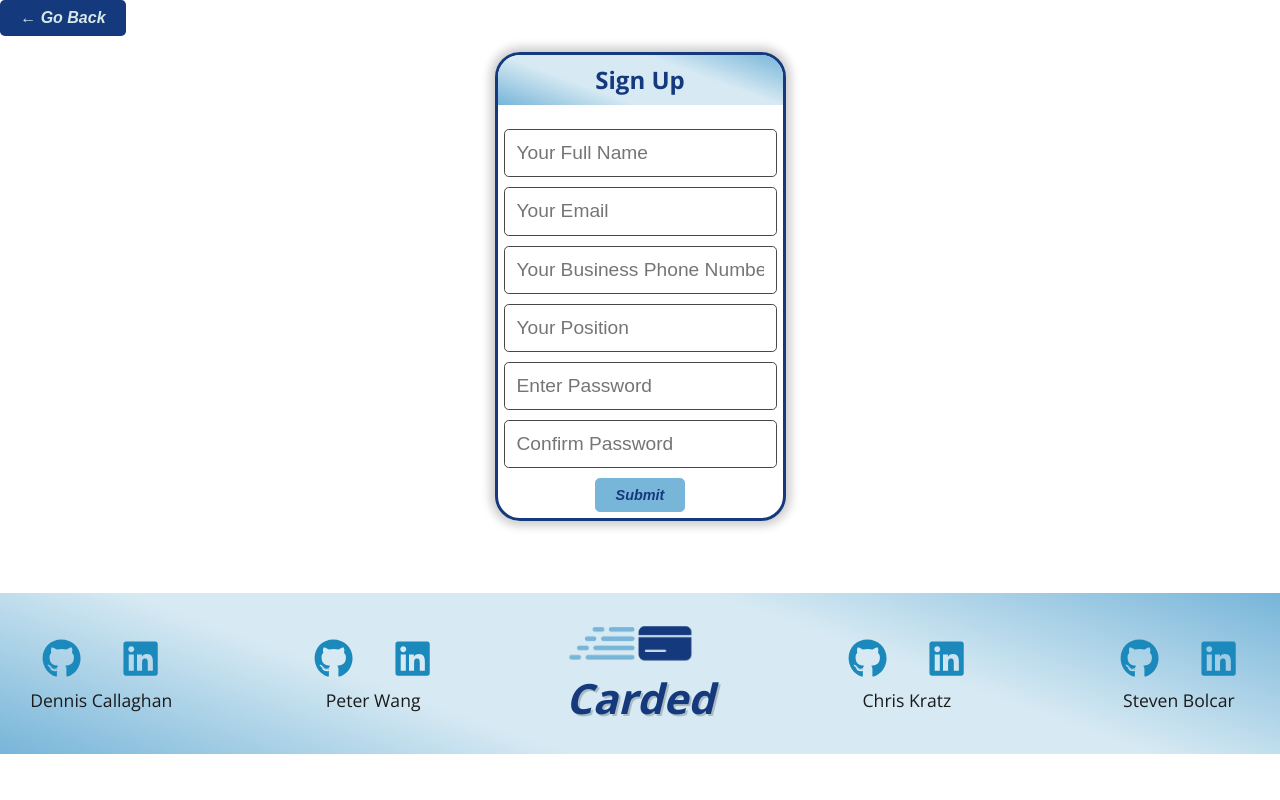
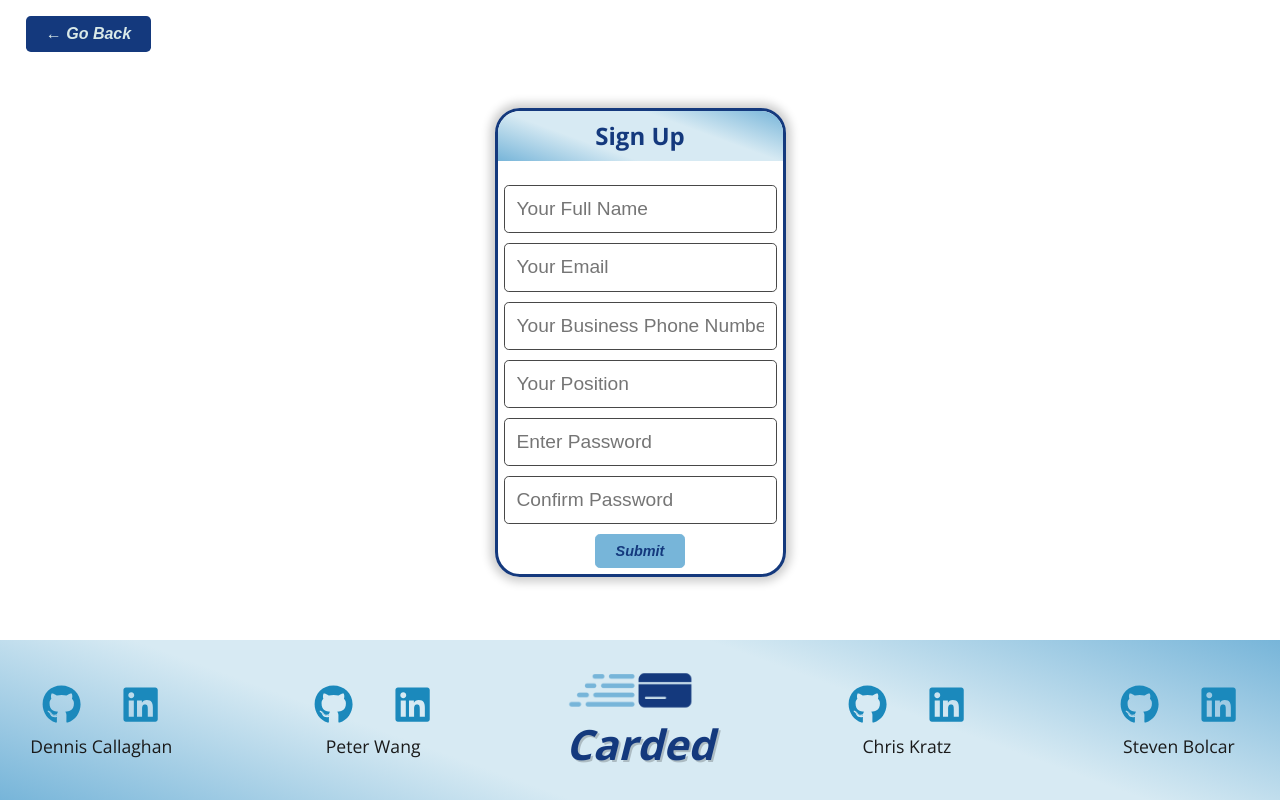
Before and after one commit to DRCallaghan/Carded, a React (Create React App) app in the folder client/: page /signup in a window 1280 px wide. Built offline with nearby package versions, Linux system fonts and the light colour scheme.

Commit message:
added client side validation with an email helper

```diff
--- a/client/src/pages/Login.js
+++ b/client/src/pages/Login.js
@@ -2,18 +2,28 @@ import React, { useState } from 'react';
 import { useNavigate } from 'react-router-dom';
 import { useMutation } from '@apollo/client';
 import { LOGIN_USER } from '../utils/mutations';
-import Footer from '../components/Footer';
+import Footer from '../components/Footer/index'
 import Auth from '../utils/auth';
 import BackButton from '../components/Bootstrap/backButton';
+import { validateEmail } from '../utils/helpers';
 
 const Login = (props) => {
   const [formState, setFormState] = useState({ email: '', password: '' });
   const [login, { error, data }] = useMutation(LOGIN_USER);
+const [errorMessage, setErrorMessage] = useState('')
 
   // update state based on form input changes
   const handleChange = (event) => {
+    if (event.target.name === 'email') {
+      const isValid = validateEmail(event.target.value)
+
+        if (!isValid) {
+          setErrorMessage('please enter a valid email!')
+        }else {
+          setErrorMessage('')
+        }
+    }
     const { name, value } = event.target;
-
     setFormState({
       ...formState,
       [name]: value,
--- a/client/src/pages/Signup.js
+++ b/client/src/pages/Signup.js
@@ -1,10 +1,11 @@
 import React, { useState } from 'react';
 import { useNavigate } from 'react-router-dom';
-import HomeFooter from '../components/Footer/homefoot';
+import Footer from '../components/Footer/index'
 import { useMutation } from '@apollo/client';
 import { ADD_PROFILE } from '../utils/mutations';
 import BackButton from '../components/Bootstrap/backButton';
 import Auth from '../utils/auth';
+import { validateEmail } from '../utils/helpers';
 
 const Signup = () => {
   const [formState, setFormState] = useState({
@@ -15,16 +16,27 @@ const Signup = () => {
     password: '',
     confirm: ''
   });
+
+  const [errorMessage, setErrorMessage] = useState('')
   const [addProfile, { error, data }] = useMutation(ADD_PROFILE);
 
   // update state based on form input changes
   const handleChange = (event) => {
+    if (event.target.name === 'email') {
+      const isValid = validateEmail(event.target.value)
+
+        if (!isValid) {
+          setErrorMessage('please enter a valid email!')
+        }else {
+          setErrorMessage('')
+        }
+    }
     const { name, value } = event.target;
-
     setFormState({
       ...formState,
       [name]: value,
     });
+
 
 
   };
@@ -55,6 +67,8 @@ const Signup = () => {
   const styles = {
     borderStyle: {
       borderRadius: '50px',
+      paddingTop: '5vh',
+      paddingRight: '2vw',
     },
     buttonStyle: {
       margin: 'auto',
@@ -75,7 +89,7 @@ const Signup = () => {
   }
 
   return (
-    <div className='backBtn'>
+    <div style={styles.goBack} className='backBtn'>
 
       <BackButton style={styles.goBack} />
       <main style={styles.borderStyle} className="flex-row justify-center">
@@ -152,7 +166,7 @@ const Signup = () => {
             </div>
           </div>
         </div>
-        <HomeFooter />
+        <Footer />
       </main>
     </div>
   );
--- /dev/null
+++ b/client/src/utils/helpers.js
@@ -0,0 +1,4 @@
+export function validateEmail(email) {
+    var re = /^(([^<>()[\]\\.,;:\s@"]+(\.[^<>()[\]\\.,;:\s@"]+)*)|(".+"))@((\[[0-9]{1,3}\.[0-9]{1,3}\.[0-9]{1,3}\.[0-9]{1,3}\])|(([a-zA-Z\-0-9]+\.)+[a-zA-Z]{2,}))$/;
+    return re.test(String(email).toLowerCase());
+  }
```
Also changed, not shown: 1 other file (tests, documents, lock files or other folders).
